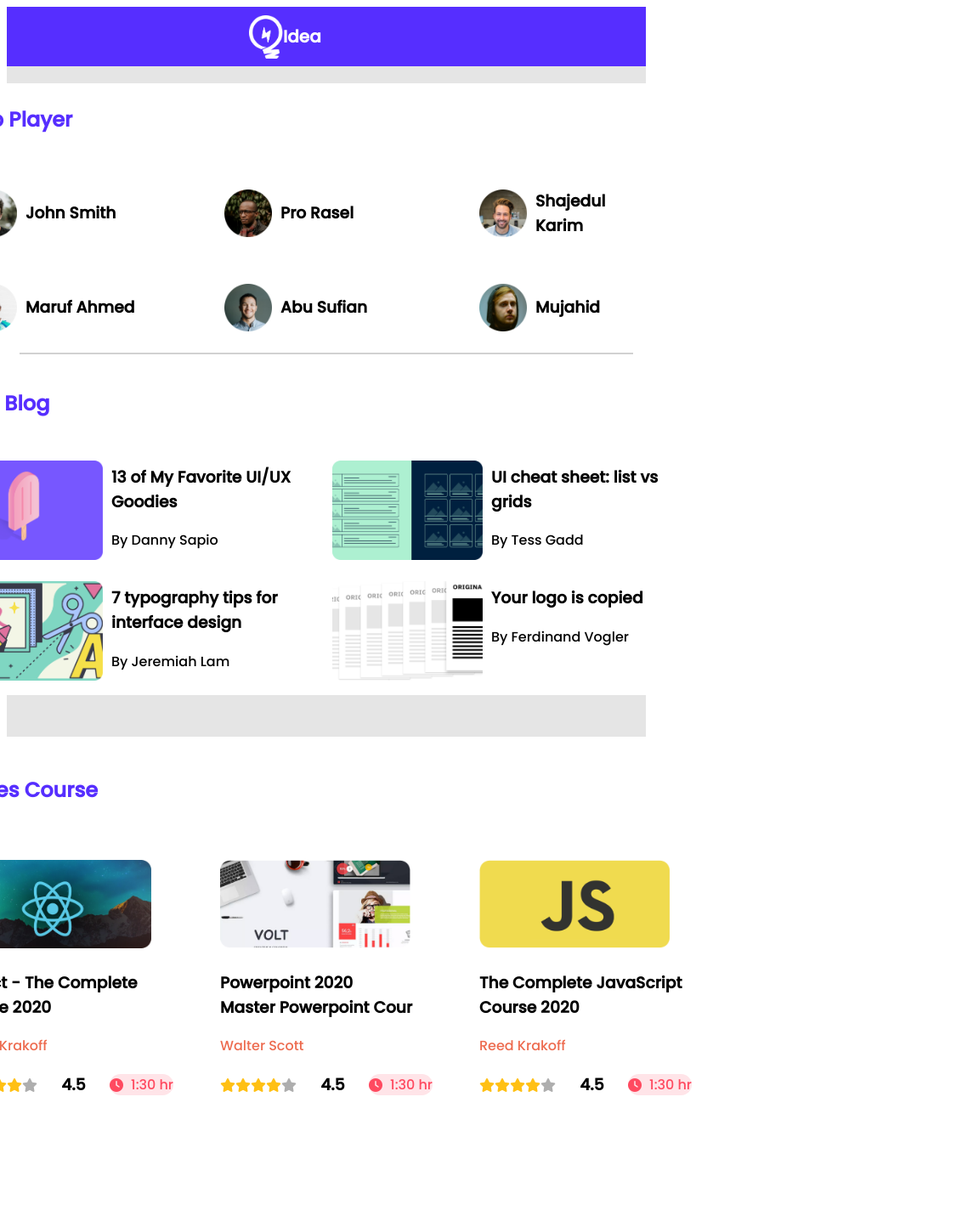
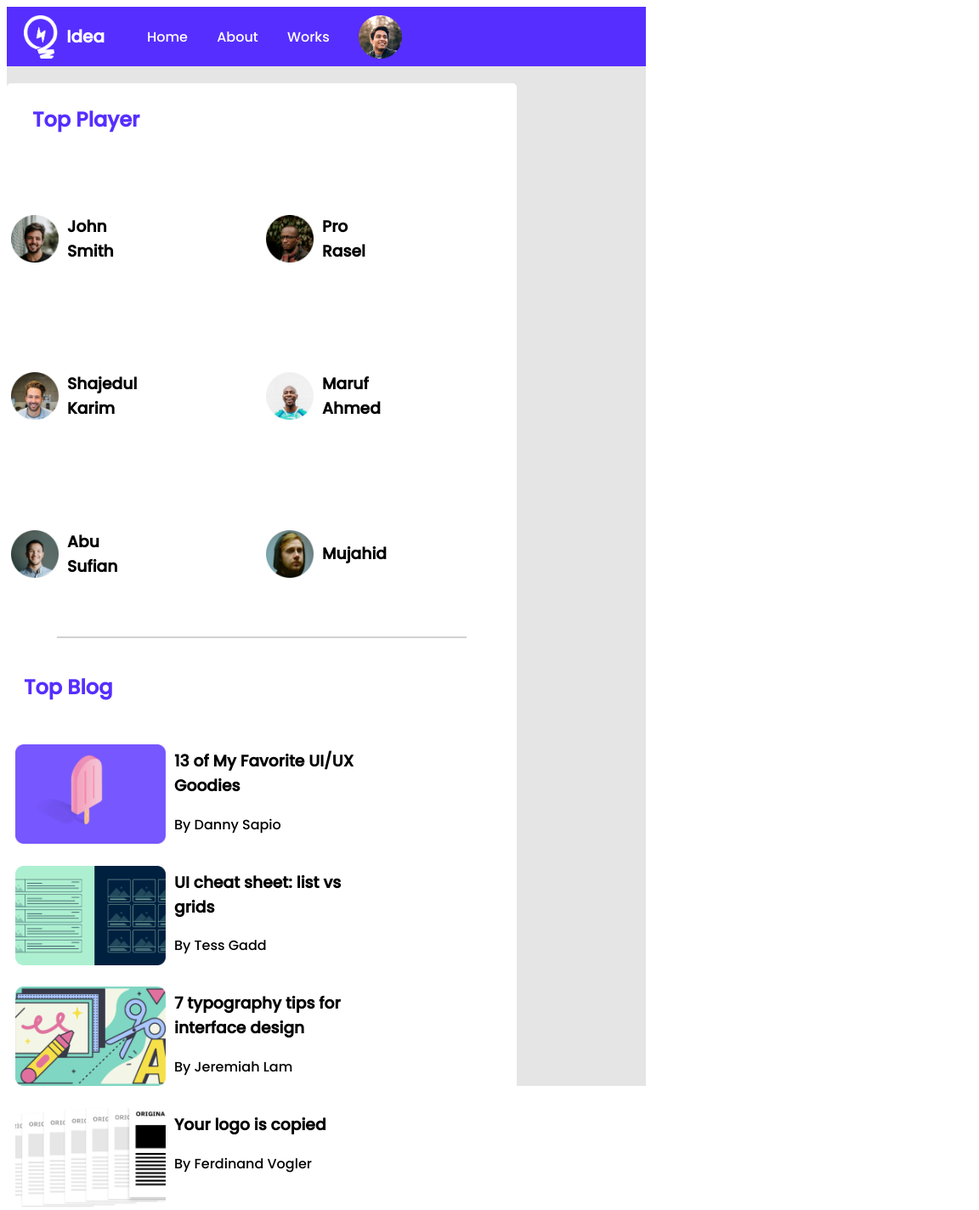
Before and after one commit to tonom71/Leader-board-practise-2, a plain HTML site: page index.html in a window 768 px wide. Shown: the top 1424 px of the page at 85% size, 1152 px wide, since content can reach past the window. Before the commit the page ends 1330 px from the top, so only its background shows below. Drawn offline with Linux system fonts and the light colour scheme.

Commit message:
all responsive have done

```diff
--- a/css/styles.css
+++ b/css/styles.css
@@ -212,3 +212,48 @@ hr{
         align-items: center;
     }
 }
+
+/* ipad er jonno responsive */
+
+@media only screen and (min-width:669px) and (max-width:992px) {
+    .header{
+        width: 100%;
+        height: 30px;
+    }
+    .navicon{
+        margin-left: 20px;
+    }
+    .navbar{
+        margin-left: 50px;
+    }
+    main{
+        align-items: flex-start;
+    }
+    .player-blog{
+        width: 600px;
+        height: 1200px;
+    }
+    .top-player h2{
+        margin-left:5px;
+      margin-top: 20px;
+    }
+    .top-player-details{
+        display: grid;
+        grid-template-columns: repeat(2,1fr);
+
+    }
+    .player{
+        margin: 30px;
+        margin-left: 5px;
+        width:100px;
+    }
+    .courses{
+        height: 400px;
+    }
+    .lates-courses{
+        display: flex;
+        flex-wrap: wrap;
+        flex-direction: column;
+    }
+
+}
```
